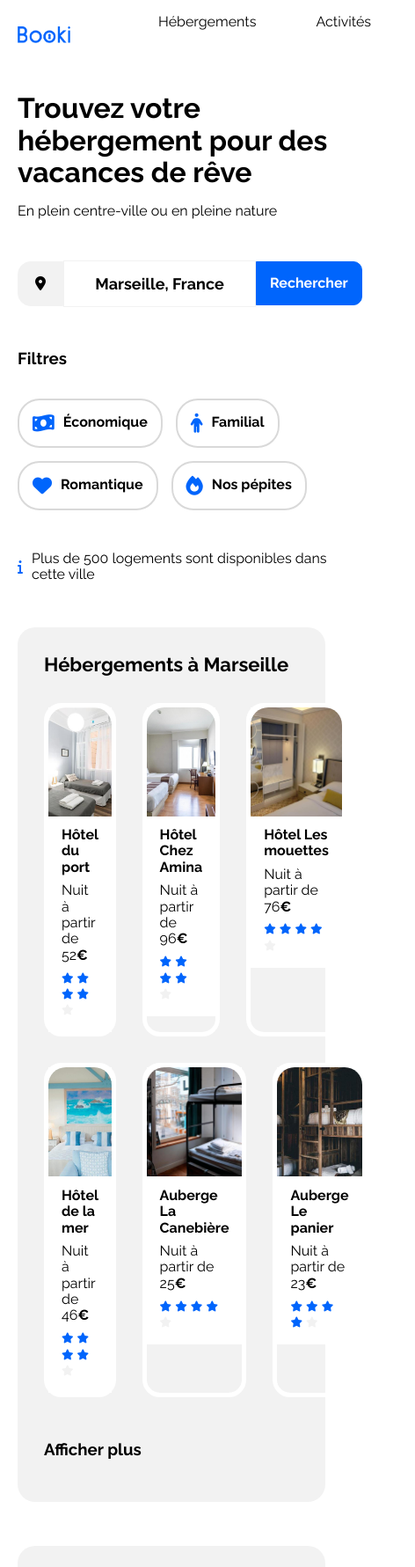
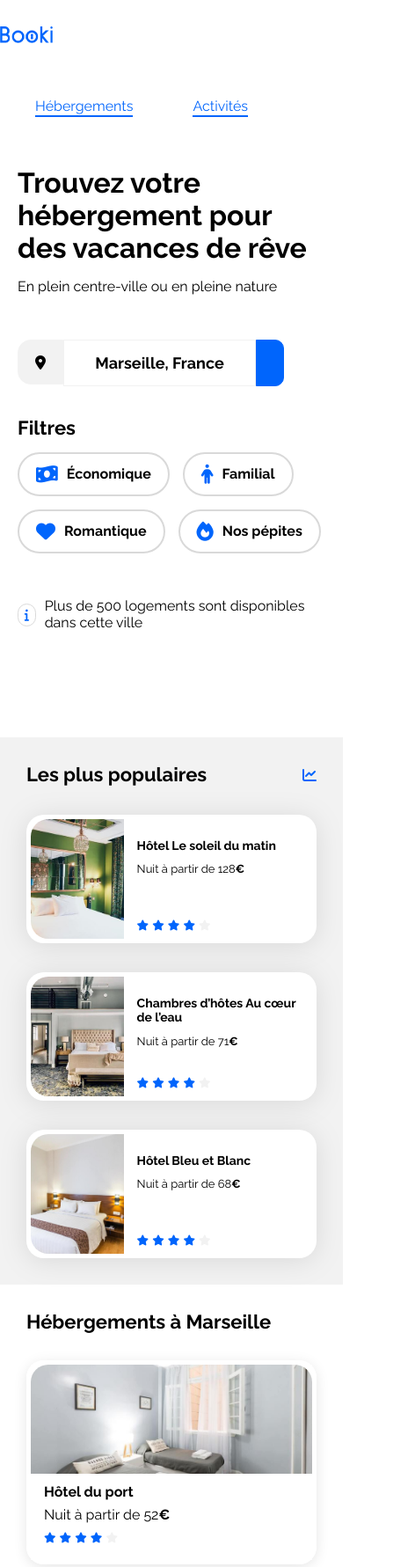
Before and after one commit to ripowerf/Booki, a plain HTML site: page index.html in a window 390 px wide. Shown: the top 1781 px of the page at 88% size, 472 px wide, since content can reach past the window. Drawn offline with Linux system fonts and the light colour scheme.

Commit message:
modifications

```diff
--- a/css/style.css
+++ b/css/style.css
@@ -19,6 +19,8 @@ body {
 }
 
 main {
+    display: flex;
+    flex-direction: column;
     gap: 35px;
 }
 
@@ -63,7 +65,7 @@ a {
 }
 
 h3 {
-    padding: 0px;
+    margin: 0px;
 }
 
 /****** header *****/
@@ -80,7 +82,6 @@ nav > a {
 
 nav ul {
     display: flex;
-    padding: 0px 50px 0px 50px;
     gap: 68px;
     list-style: none;
 }
@@ -94,6 +95,7 @@ nav ul li a:hover {
     border-color: #0065FC;
     color: #0065FC;
 }
+
 /** utilitaire **/
 
 .d-column {
@@ -124,7 +126,6 @@ nav ul li a:hover {
 }
 
 .d-align-center {
-    display: flex;
     align-items: center;
 }
 
@@ -132,11 +133,12 @@ nav ul li a:hover {
 
 .info-container {
     display: flex;
+    flex-direction: column;
     justify-content: flex-start;
 }
 
 .info-container .d-column {
-    gap: 30px;
+    gap: 35px;
 }
 
 .info-container h1 {
@@ -147,6 +149,7 @@ nav ul li a:hover {
 /****** barre de recherche section *****/
 
 .search-bar {
+    display: flex;
     justify-content: flex-start;
 }
 
@@ -183,18 +186,23 @@ nav ul li a:hover {
 }
 
 /****** section button filtre *****/
+
 .buttons-filters {
+    display: flex;
     gap: 15px;
 }
+
 .filters {
     display: flex;
     flex-direction: row;
+    align-items: center;
     justify-content: flex-start; /* Espace entre les éléments */
     gap: 15px;
 }
 
 .filters button {
-    padding: 15px;
+    padding: 0 19px 0 19px;
+    height: 50px;
     font-weight: 700;
     border-radius: 25px;
     border: 2px solid #D9D9D9;
@@ -214,11 +222,23 @@ nav ul li a:hover {
     gap: 10px;
 }
 
+.filters-info i {
+    display: flex;
+    align-items: center;
+    justify-content: center;
+    width: 24px;
+    height: 24px;
+    border-radius: 50px;
+    font-size: 14px;
+    border: 1px solid #D9D9D9;
+}
+
 .d-none {
     display: none;
 }
 
 /****** Hebergements And Populaires ***********/
+
 .hebergements-and-populaires {
     display: flex;
     justify-content: space-between;
@@ -234,26 +254,47 @@ nav ul li a:hover {
 /****** Hebergements ***********/
 
 .hebergements {
+    display: flex;
+    flex-direction: column;
     width: 65%;
     gap: 30px;
 }
 
 .hebergements-grid {
+    display: flex;
+    flex-direction: column;
     gap: 30px;
 }
 
-.hebergements-grid .d-row a {
+.grid-haute {
+    display: flex;
+    gap: 30px;
+}
+
+.grid-haute a {
     flex: 1;
     border: solid 5px;
     border-color: white;
     border-radius: 20px;
+    box-shadow: 0px 3px 15px 0px #0000001A;
 }
 
-.hebergements-grid .d-row {
+.grid-basse {
+    display: flex;
     gap: 30px;
 }
 
+.grid-basse a {
+    flex: 1;
+    border: solid 5px;
+    border-color: white;
+    border-radius: 20px;
+    box-shadow: 0px 3px 15px 0px #0000001A;
+}
+
 .appart-card {
+    display: flex;
+    flex-direction: column;
     background-color: white;
     padding: 0 0 15px 0;
 }
@@ -266,19 +307,25 @@ nav ul li a:hover {
     object-fit: cover;
 }
 
-.appart-card .card-content {
+.card-content {
     display: flex;
     flex-direction: column;
-    padding: 0 15px 0 15px;
+    padding: 12px 15px 0 15px;
+    gap: 8px;
+}
+
+.card-txt {
+    display: flex;
+    flex-direction: column;
     gap: 8px;
 }
 
 .card-title {
-    margin: 8px 0 0 0;
+    margin: 0;
 }
 
 .card-subtitle {
-    margin: 8px 0 0 0;
+   margin: 0;
 }
 
 /****** Populaires ***********/
@@ -330,6 +377,8 @@ nav ul li a:hover {
 /****** Activités ***********/
 
 .activites-marseille {
+    display: flex;
+    flex-direction: column;
     gap: 30px;
 }
 
@@ -343,6 +392,9 @@ nav ul li a:hover {
 }
 
 .activites-card {
+    display: flex;
+    flex-direction: column;
+    gap: 0;
     border-radius: 20px;
     box-shadow: 0 3px 15px rgba(0, 0, 0, 0.1);
 }
@@ -355,20 +407,25 @@ nav ul li a:hover {
     border-top-right-radius: 20px;
 }
 
+.activites-content {
+    padding: 20px 19px 20px 19px;
+}
 .activites-content h3 {
     font-family: 'raleway', sans-serif;
+    font-weight: 700;
     font-size: 16px;
-    padding-left: 20px;
-
 }
 
 /** footer **/
+
+
 
 footer section div {
     flex: 1;
 }
 
 .section-footer {
+    display: flex;
     justify-content: space-between;
     background-color: #F2F2F2;
     padding: 20px;
@@ -394,7 +451,7 @@ footer section div nav h3 {
 @media (max-width: 1024px) {
 
     .filters {
-        flex-direction: column;
+        display: inline-grid;
     }
 
     .hebergements-and-populaires {
@@ -435,7 +492,7 @@ footer section div nav h3 {
     .activites-marseille article div {
         display: flex;
         align-items: center;
-        height: 70px;
+        padding: 20px 19px 20px 19px;
     }
 }
 
@@ -443,26 +500,131 @@ footer section div nav h3 {
 @media (max-width: 767.98px) {
     /* ... */
 
+    /* header */
+
+    body {
+        overflow-x: hidden;
+    }
+
     .main-container {
         margin: 0px;
-        padding: 0 20px 0 20px;
+        padding: 0;
         flex-direction: column;
     }
 
     header {
+        display: flex;
+    }
+
+    .menu {
+        display: flex;
         flex-direction: column;
     }
 
-    menu {
-        flex-direction: row;
+    .nav-menu {
+        display: flex;
+        width: 100%;
     }
 
-    .search-bar span {
-        display: ;
+    header nav ul li a {
+        display: flex;
+        justify-content: space-evenly;
+    }
+
+    header nav ul li {
+        border-top: transparent;
+        border-bottom: solid 2px;
+        border-color: #0065FC;
+        color: #0065FC;
+    }
+
+    header nav ul li a {
+        border-top: transparent;
+    }
+
+    /* section info container */
+
+    h3 {
+        font-size: 22px;
+    }
+
+    .info-container {
+        padding: 20px;
+    }
+
+    .search-bar span  {
+        display: none;
+    }
+
+    .search-bar span .d-none {
+        display: inline;
     }
 
     .buttons-filters {
+        flex-grow: 1;
         flex-wrap: wrap;
     }
 
+    /* hebergements */
+
+    .hebergements-and-populaires{
+        flex-direction: column-reverse;
+    }
+
+    .hebergements {
+        padding: 20px;
+    }
+
+    .populaires {
+        padding: 30px, 20px, 30px, 20px;
+    }
+
+    .populaires-cards {
+        display: block;
+    }
+
+    .hebergements-and-populaires .populaires {
+        background-color: var(--main-bg-color);
+        padding: 30px, 20px, 30px, 20px;
+        border-radius: 0;
+        box-sizing: border-box;
+    }
+
+    .hebergements-and-populaires .hebergements {
+        background-color: white;
+        padding: 30px, 20px, 30px, 20px;
+        border-radius: 0;
+        box-sizing: border-box;
+    }
+
+    .grid-haute {
+        flex-direction: column;
+    }
+
+    .grid-basse {
+        flex-direction: column;
+    }
+
+    /* activitées */
+
+    .activites-marseille {
+        display: flex;
+        padding: 30px;
+        gap: 30px;
+    }
+
+    .section-cards {
+        flex-direction: column;
+        gap: 15px;
+    }
+
+    /* footer */
+
+    .section-footer {
+        display: block;
+        gap: 50px;
+        padding: 30px;
+    }
+
+
 }
--- a/index.html
+++ b/index.html
@@ -26,26 +26,26 @@
                 </ul>
             </nav>
         </header>
-        <main class="d-flex d-column">
-            <section class="info-container d-flex">
+        <main>
+            <section class="info-container">
                 <div class="d-flex d-column">
                     <div class="info-title">
                         <h1>Trouvez votre hébergement pour des vacances de rêve</h1>
                         <p>En plein centre-ville ou en pleine nature</p>
                     </div>
-                    <div class="search-bar d-align-center">
+                    <div class="search-bar">
                         <div class="icon-container">
                             <i class="fa-solid fa-location-dot d-align-center d-justify-center"></i>
                         </div>
                         <input type="text" name="q" value="Marseille, France">
                         <button type="submit" class="submit-search d-align-center d-justify-center">
                             <span>Rechercher</span>
-                            <span class="d-none"><i class="fa-solid fa-location-dot"></i></span>
+                            <span class="d-none"><i class="fa-solid fa-magnifying-glass"></i></span>
                         </button>
                     </div>
                     <div class="filters">
                         <h3>Filtres</h3>
-                        <div class="buttons-filters d-flex">
+                        <div class="buttons-filters">
                             <button class="d-flex d-align-center"><i class="fa-solid fa-money-bill-wave"></i>Économique</button>
                             <button class="d-flex d-align-center"><i class="fa-solid fa-person"></i>Familial</button>
                             <button class="d-flex d-align-center"><i class="fa-solid fa-heart"></i>Romantique</button>
@@ -59,12 +59,12 @@
                 </div>
             </section>
             <div class="hebergements-and-populaires">
-                <section class="hebergements d-flex d-column">
+                <section class="hebergements">
                     <div>
                         <h2 class="section-title">Hébergements à Marseille</h2>
                     </div>
-                    <div class="hebergements-grid d-flex d-column">
-                        <div class="d-row">
+                    <div class="hebergements-grid">
+                        <div class="grid-haute">
                             <a href="#">
                                 <article class="appart-card">
                                     <img src="./images/hebergements/fred-kleber.jpg" alt="Image de la chambre d'hôtel du port montrant un lit">
@@ -123,7 +123,7 @@
                                 </article>
                             </a>
                         </div>
-                        <div class="d-row">
+                        <div class="grid-basse">
                             <a href="#">
                                 <article class="appart-card">
                                     <img src="./images/hebergements/annie-spratt.jpg" alt="Image de la chambre d'hôtel de la mer montrant un lit">
@@ -182,8 +182,6 @@
                                 </article>
                             </a>
                         </div>
-                    </div>
-                    <div>
                         <h3>Afficher plus</h3>
                     </div>
                 </section>
@@ -253,9 +251,9 @@
                     </div>
                 </section>
             </div>
-            <div class="activites-marseille d-flex d-column">
+            <div class="activites-marseille">
                 <h2 class="section-title">Activités à Marseille</h2>
-                <section class="section-cards d-flex d-row">
+                <section class="section-cards">
                     <a href="#">
                         <article class="activites-card">
                             <img src="./images/activites/reno-laithienne.jpg" alt="image du vieux-port de marseille">
@@ -291,7 +289,7 @@
                 </section>
             </div>
             <footer>
-                <section class="section-footer d-flex">
+                <section class="section-footer">
                     <div class="column-menu">
                         <nav class="d-column">
                             <h3>À propos</h3>
```
